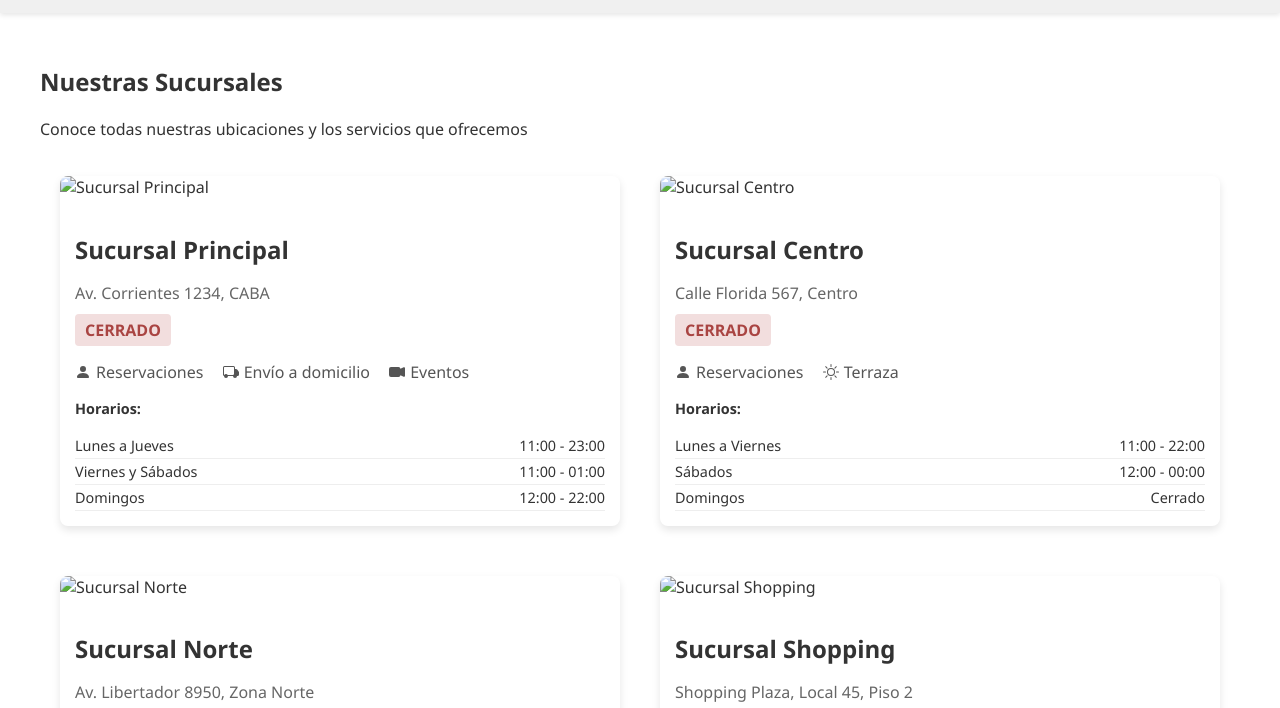
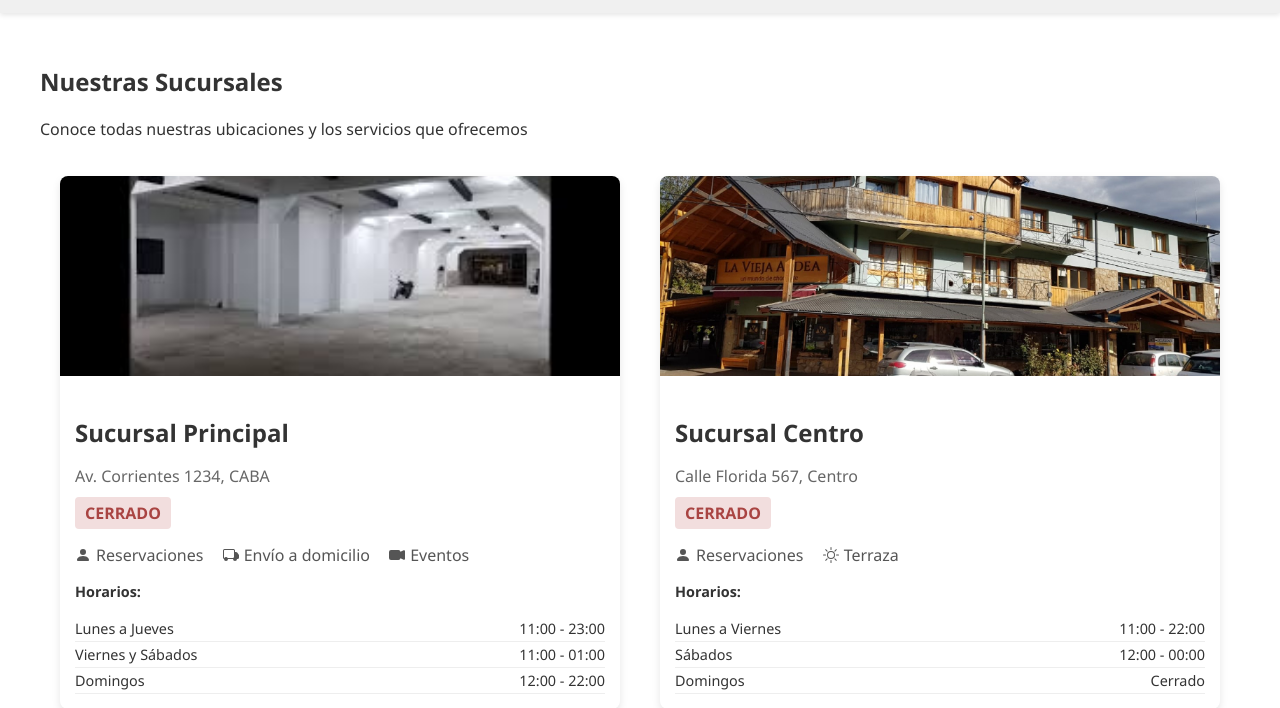
Before and after one commit to Rodrix0/Web-ordering-and-order-taking-page-Complete., a plain HTML site: page Paginas/sucursales.html in a window 1280 px wide. Shown: the part 92-800 px from the top of the page. Drawn offline with Linux system fonts and the light colour scheme.

Commit message:
agregue imagenes para las sucursales

```diff
--- a/Paginas/sucursales.html
+++ b/Paginas/sucursales.html
@@ -335,7 +335,7 @@
         <section class="sucursales-container">
             <!-- Sucursal 1 -->
             <div class="sucursal-card">
-                <img src="./lugar/Local1.jpg" alt="Sucursal Principal" class="sucursal-imagen">
+                <img src="/Imaganes_Sucursales/Principal.jpg" alt="Sucursal Principal" class="sucursal-imagen">
                 <div class="sucursal-info">
                     <h2 class="sucursal-nombre">Sucursal Principal</h2>
                     <p class="sucursal-direccion">Av. Corrientes 1234, CABA</p>
@@ -388,7 +388,7 @@
 
             <!-- Sucursal 2 -->
             <div class="sucursal-card">
-                <img src="./lugar/cocina1.jpg" alt="Sucursal Centro" class="sucursal-imagen">
+                <img src="/Imaganes_Sucursales/Centro.jpg" alt="Sucursal Centro" class="sucursal-imagen">
                 <div class="sucursal-info">
                     <h2 class="sucursal-nombre">Sucursal Centro</h2>
                     <p class="sucursal-direccion">Calle Florida 567, Centro</p>
@@ -435,7 +435,7 @@
 
             <!-- Sucursal 3 -->
             <div class="sucursal-card">
-                <img src="./lugar/Comedor1.jpg" alt="Sucursal Norte" class="sucursal-imagen">
+                <img src="/Imaganes_Sucursales/Norte.jpg" alt="Sucursal Norte" class="sucursal-imagen">
                 <div class="sucursal-info">
                     <h2 class="sucursal-nombre">Sucursal Norte</h2>
                     <p class="sucursal-direccion">Av. Libertador 8950, Zona Norte</p>
@@ -484,7 +484,7 @@
 
             <!-- Sucursal 4 -->
             <div class="sucursal-card">
-                <img src="./lugar/bar1.jpg" alt="Sucursal Shopping" class="sucursal-imagen">
+                <img src="/Imaganes_Sucursales/Shopping.jpg" alt="Sucursal Shopping" class="sucursal-imagen">
                 <div class="sucursal-info">
                     <h2 class="sucursal-nombre">Sucursal Shopping</h2>
                     <p class="sucursal-direccion">Shopping Plaza, Local 45, Piso 2</p>
```
Also changed, not shown: Imaganes_Sucursales/Centro.jpg (added), Imaganes_Sucursales/Norte.jpg (added), Imaganes_Sucursales/Principal.jpg (added), Imaganes_Sucursales/Shopping.jpg (added), 1 other file.
